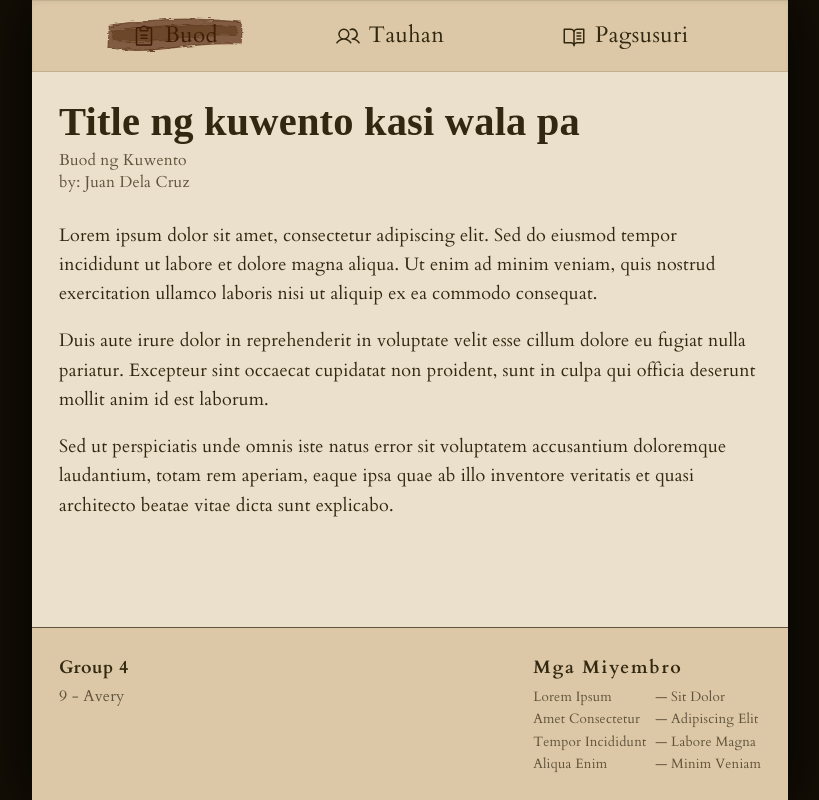
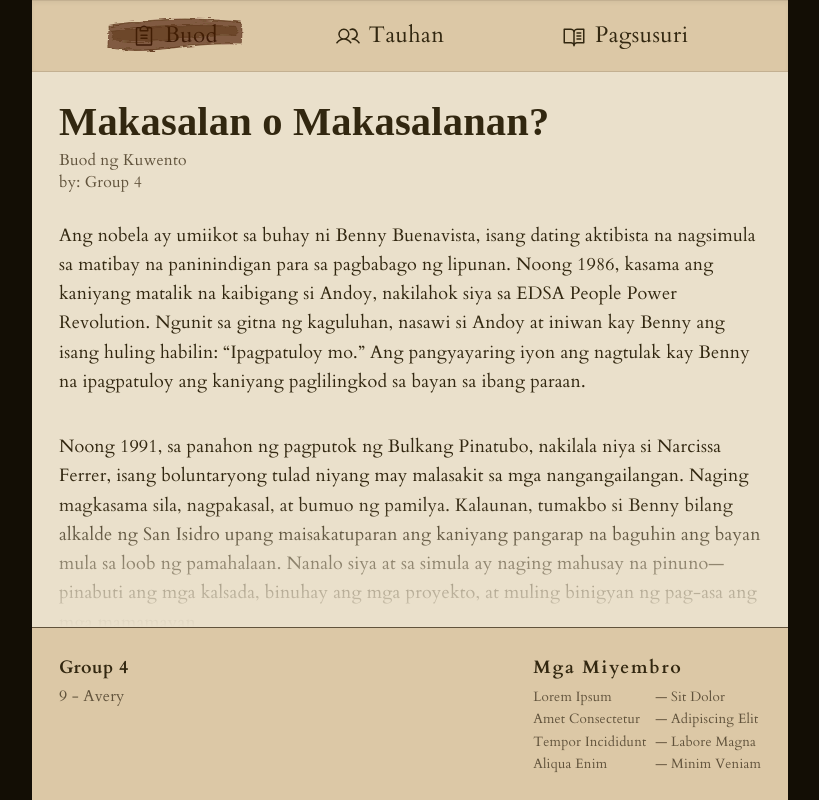
Before and after one commit to D4RKMTR0/group4-story, a React (Vite) app: page /buod in a window 1280 px wide. Shown: the whole page, without its empty margins (230-1049 px from the left). Built offline with nearby package versions, Linux system fonts and the light colour scheme; a web font is replaced by a local one.

Commit message:
feat: add story summary and character profiles

```diff
--- a/src/App.tsx
+++ b/src/App.tsx
@@ -2,6 +2,7 @@ import { createBrowserRouter, RouterProvider, Navigate } from 'react-router';
 import AppLayout from './layouts/AppLayout';
 import Buod from './pages/Buod';
 import NotFound from './pages/NotFound';
+import Tauhan from './pages/Tauhan';
 
 const router = createBrowserRouter([
   {
@@ -18,7 +19,7 @@ const router = createBrowserRouter([
       },
       {
         path: 'tauhan',
-        element: <p>Tauhan</p>,
+        element: <Tauhan />,
       },
       {
         path: 'pagsusuri',
--- /dev/null
+++ b/src/context/ScrollContext.tsx
@@ -0,0 +1,20 @@
+import { createContext, useContext, useState } from 'react';
+
+interface ScrollContextType {
+  topThreshold: number;
+  setTopThreshold: (threshold: number) => void;
+}
+
+const ScrollContext = createContext<ScrollContextType>({
+  topThreshold: 10,
+  setTopThreshold: () => {},
+});
+
+export const useScrollThreshold = (threshold: number) => {
+  const { setTopThreshold } = useContext(ScrollContext);
+  useState(() => {
+    setTopThreshold(threshold);
+  });
+};
+
+export default ScrollContext;
--- a/src/layouts/AppLayout.tsx
+++ b/src/layouts/AppLayout.tsx
@@ -1,18 +1,61 @@
+import { useState, useRef, createContext } from 'react';
 import { Outlet } from 'react-router';
 import Navbar from '../components/Navbar';
 import Footer from '../components/Footer';
 
+// Export context so it can be used in pages
+export const ScrollThresholdContext = createContext({
+  setTopThreshold: (_val: number) => {},
+});
+
 function AppLayout() {
+  const fadeSize = '128px';
+  const [showTopFade, setShowTopFade] = useState(false);
+  const [showBottomFade, setShowBottomFade] = useState(true);
+  const [topThreshold, setTopThreshold] = useState(10); // Default fallback
+  const scrollRef = useRef<HTMLDivElement>(null);
+
+  const handleScroll = () => {
+    const el = scrollRef.current;
+    if (!el) return;
+
+    const { scrollTop, scrollHeight, clientHeight } = el;
+    const scrollPercentage = (scrollTop / (scrollHeight - clientHeight)) * 100;
+
+    setShowTopFade(scrollPercentage > topThreshold);
+
+    const isNearBottom = scrollTop + clientHeight >= scrollHeight - 20;
+    setShowBottomFade(!isNearBottom);
+  };
+
+  const getMaskImage = () => {
+    const top = showTopFade ? 'transparent' : 'black';
+    const bottom = showBottomFade ? 'transparent' : 'black';
+    return `linear-gradient(to bottom, ${top}, black ${showTopFade ? fadeSize : '0px'}, black ${showBottomFade ? `calc(100% - ${fadeSize})` : '100%'}, ${bottom})`;
+  };
+
   return (
-    <div className="flex min-h-screen justify-center bg-(--bg-darker) py-0">
-      <main className="relative flex min-h-screen w-full flex-1 flex-col overflow-hidden bg-(--bg) text-(--text) shadow-[0_0_50px_rgba(0,0,0,0.8)] sm:max-w-2xl">
+    <ScrollThresholdContext.Provider value={{ setTopThreshold }}>
+      <div className="flex h-screen justify-center bg-(--bg-darker) py-0 overflow-hidden">
+        <main className="relative flex h-full w-full flex-col bg-(--bg) text-(--text) shadow-[0_0_50px_rgba(0,0,0,0.8)] sm:max-w-2xl">
           <Navbar />
-        <div className="min-w-0 flex-1 p-6">
+
+          <div
+            ref={scrollRef}
+            onScroll={handleScroll}
+            className="min-h-0 flex-1 overflow-y-auto p-6"
+            style={{
+              maskImage: getMaskImage(),
+              WebkitMaskImage: getMaskImage()
+            }}
+          >
             <Outlet />
           </div>
+
           <Footer />
         </main>
       </div>
+    </ScrollThresholdContext.Provider>
   );
 }
 
--- a/src/pages/Buod.tsx
+++ b/src/pages/Buod.tsx
@@ -2,29 +2,56 @@ function Buod() {
   return (
     <article>
       <h1 className="font-handwritten text-4xl font-bold text-(--text)">
-        Title ng kuwento kasi wala pa
+        Makasalan o Makasalanan?
       </h1>
       <p className="mt-1 text-sm text-(--text-muted)">Buod ng Kuwento</p>
-      <p className="text-sm text-(--text-muted)">by: Juan Dela Cruz</p>
+      <p className="text-sm text-(--text-muted)">by: Group 4</p>
 
-      <div className="mt-6 flex flex-col gap-4 font-display text-base leading-relaxed">
+      <div className="mt-6 flex flex-col gap-8 font-display text-base leading-relaxed">
         <p>
-          Lorem ipsum dolor sit amet, consectetur adipiscing elit. Sed do
-          eiusmod tempor incididunt ut labore et dolore magna aliqua. Ut enim ad
-          minim veniam, quis nostrud exercitation ullamco laboris nisi ut
-          aliquip ex ea commodo consequat.
+          Ang nobela ay umiikot sa buhay ni Benny Buenavista, isang dating aktibista na nagsimula sa matibay
+          na paninindigan para sa pagbabago ng lipunan. Noong 1986, kasama ang kaniyang matalik na kaibigang si Andoy,
+          nakilahok siya sa EDSA People Power Revolution. Ngunit sa gitna ng kaguluhan, nasawi si Andoy at iniwan kay
+          Benny ang isang huling habilin: “Ipagpatuloy mo.” Ang pangyayaring iyon ang nagtulak kay Benny na ipagpatuloy
+          ang kaniyang paglilingkod sa bayan sa ibang paraan.
         </p>
         <p>
-          Duis aute irure dolor in reprehenderit in voluptate velit esse cillum
-          dolore eu fugiat nulla pariatur. Excepteur sint occaecat cupidatat non
-          proident, sunt in culpa qui officia deserunt mollit anim id est
-          laborum.
+          Noong 1991, sa panahon ng pagputok ng Bulkang Pinatubo, nakilala niya si Narcissa Ferrer, isang boluntaryong
+          tulad niyang may malasakit sa mga nangangailangan. Naging magkasama sila, nagpakasal, at bumuo ng pamilya.
+          Kalaunan, tumakbo si Benny bilang alkalde ng San Isidro upang maisakatuparan ang kaniyang pangarap na baguhin
+          ang bayan mula sa loob ng pamahalaan. Nanalo siya at sa simula ay naging mahusay na pinuno—pinabuti ang mga
+          kalsada, binuhay ang mga proyekto, at muling binigyan ng pag-asa ang mga mamamayan.
         </p>
         <p>
-          Sed ut perspiciatis unde omnis iste natus error sit voluptatem
-          accusantium doloremque laudantium, totam rem aperiam, eaque ipsa quae
-          ab illo inventore veritatis et quasi architecto beatae vitae dicta
-          sunt explicabo.
+          Subalit sa likod ng kaniyang tagumpay ay may mga taong naghahangad na gamitin ang kaniyang kapangyarihan.
+          Nakilala niya sina Don Segundo, Don Benigno, at Angelo, mga makapangyarihang personalidad na konektado sa isang
+          sindikato. Sa pamamagitan ng mga alok na pondo, impluwensiya, at suporta, unti-unti nilang nahikayat si Benny
+          na makilahok sa mga gawaing labag sa kaniyang dating prinsipyo. Sa una, maliit lamang ang kaniyang mga
+          kompromiso—pagpirma sa mga dokumento, pagbibigay ng pabor, at pananahimik—ngunit kalaunan ay naging bahagi na
+          siya ng sistemang dati niyang kinamumuhian.
+        </p>
+        <p>
+          Ang pagbabagong iyon ay nagdulot ng pagkasira ng kaniyang relasyon sa bayan at sa sarili. Lalong naging
+          mapanganib ang sitwasyon nang tangkaing saktan ng isa sa mga kasamahan ng sindikato ang kaniyang anak na si
+          Elsie. Sa pagkakataong iyon, nanaig ang kaniyang pagiging ama at tuluyang nagising ang kaniyang konsensya.
+          Napagtanto niyang hindi lamang niya ipinagkanulo ang kaniyang mga prinsipyo kundi inilagay rin niya sa panganib
+          ang sarili niyang pamilya.
+        </p>
+        <p>
+          Tumakas si Benny at nagtago kasama ang kaniyang pamilya. Sa kaniyang pag-iisa, hinarap niya ang kaniyang mga
+          pagkakamali at napagtanto na hindi sapat ang pagsisisi. Kailangan niyang akuin ang pananagutan at ilantad ang
+          katotohanan. Kaya nag-ipon siya ng mga dokumento at ebidensiyang maglalantad sa sindikato.
+        </p>
+        <p>
+          Ngunit bago niya maisuko ang mga ito sa mga awtoridad, siya ay dinukot ng mga tauhan ni Don Segundo.
+          Sinunog ang mga ebidensiya at pinatay si Benny. Sa kaniyang mga huling sandali, naalala niya sina Andoy,
+          Narcissa, at ang kaniyang mga anak. Sa kabila ng kaniyang kamatayan, namatay siyang may malinis nang konsensya
+          matapos piliing harapin ang katotohanan.
+        </p>
+        <p>
+          Sa huli, ang kuwento ni Benny ay hindi lamang kuwento ng isang politikong nahulog sa katiwalian. Isa itong
+          kuwento ng isang taong naligaw sa dilim, ngunit bago tuluyang magwakas ang kaniyang buhay ay piniling muling
+          hanapin ang liwanag.
         </p>
       </div>
     </article>
--- /dev/null
+++ b/src/pages/Tauhan.tsx
@@ -0,0 +1,87 @@
+function Tauhan() {
+  return (
+    <article className="space-y-10 pb-6 font-display text-base leading-relaxed">
+      <div>
+        <h1 className="font-handwritten text-4xl font-bold text-(--text)">
+          Mga Tauhan ng Kuwento
+        </h1>
+        <p className="mt-1 text-sm text-(--text-muted)">Gabay sa mga karakter</p>
+      </div>
+
+      {/* Pamilyang Buenavista Section */}
+      <section className="space-y-6">
+        <h2 className="font-handwritten text-2xl font-bold tracking-wide text-(--text)">
+          Pamilyang Buenavista
+        </h2>
+
+        <div className="space-y-6">
+          <div>
+            <h3 className="font-bold text-(--text)">Benny Makasalan</h3>
+            <p className="mt-1 text-sm text-(--text-muted)">
+              Ang pangunahing tauhan. Dating aktibista na naging alkalde ng San Isidro. Nagsimula siyang may mabuting hangarin ngunit naligaw dahil sa kapangyarihan at katiwalian. Sa huli, pinili niyang harapin ang kaniyang mga kasalanan at ilantad ang katotohanan.
+            </p>
+          </div>
+
+          <div>
+            <h3 className="font-bold text-(--text)">Narcissa Ferrer</h3>
+            <p className="mt-1 text-sm text-(--text-muted)">
+              Asawa ni Benny at ina ng kanilang mga anak. Siya ang nagsisilbing ilaw, sandigan, at simbolo ng pag-asa sa pamilya at sa buhay ni Benny.
+            </p>
+          </div>
+
+          <div>
+            <h3 className="font-bold text-(--text)">Andoy</h3>
+            <p className="mt-1 text-sm text-(--text-muted)">
+              Matalik na kaibigan ni Benny noong panahon ng EDSA People Power Revolution. Namatay siya habang ipinaglalaban ang kanilang mga paniniwala. Ang kaniyang huling salita na “Ipagpatuloy mo” ang naging mahalagang inspirasyon ni Benny.
+            </p>
+          </div>
+
+          <div>
+            <h3 className="font-bold text-(--text)">Elsie</h3>
+            <p className="mt-1 text-sm text-(--text-muted)">
+              Anak nina Benny at Narcissa. Ang panganib na nangyari sa kaniya ang naging pagkagising ng konsensya ni Benny at nagtulak sa kaniya na tuluyang talikuran ang sindikato.
+            </p>
+          </div>
+
+          <div>
+            <h3 className="font-bold text-(--text)">Kingly at Bethy</h3>
+            <p className="mt-1 text-sm text-(--text-muted)">
+              Mga anak nina Benny at Narcissa. Sila ay kumakatawan sa pamilya at kinabukasang nais protektahan ni Benny.
+            </p>
+          </div>
+        </div>
+      </section>
+
+      <section className="space-y-6 pt-2">
+        <h2 className="font-handwritten text-2xl font-bold tracking-wide text-(--text)">
+          Mga Sindikato
+        </h2>
+
+        <div className="space-y-6">
+          <div>
+            <h3 className="font-bold text-(--text)">1. Don Segundo Antonio</h3>
+            <p className="mt-1 text-sm text-(--text-muted)">
+              Isa sa pinakamakapangyarihang miyembro ng sindikato. Siya ang kumakatawan sa manipulasyon, kapangyarihan, at katiwalian. Siya rin ang nanguna sa pagpapatahimik kay Benny nang tangkain nitong lumaban. Kinakatawan niya ang mapang-api at tiwaling uring naghahari.
+            </p>
+          </div>
+
+          <div>
+            <h3 className="font-bold text-(--text)">2. Angelo Pelaez Nepomuceno</h3>
+            <p className="mt-1 text-sm text-(--text-muted)">
+              Hango sa “El Filibusterismo” ni Dr. Jose Rizal bilang sakim, social-climbing na negosyanteng Pilipino. Isa pang kasapi ng sindikato na nakipag-ugnayan kay Benny tungkol sa mga proyekto at kasunduang may kapalit. Siya rin ang tauhang nagtangkang pumasok sa silid ni Elsie.
+            </p>
+          </div>
+
+          <div>
+            <h3 className="font-bold text-(--text)">3. Don Benigno Alvarez</h3>
+            <p className="mt-1 text-sm text-(--text-muted)">
+              Isang politikong labis na tiwali at mahilig magmanipula. Ang kanyang karakter ay nagsisilbing isang nakapangingilabot at makabagong "Satanas sa Lupa" na gumagamit ng kanyang impluwensyang politikal, yaman, at kapangyarihan upang pagsamantalahan ang mga mahihirap at panatilihin ang kontrol sa lipunan.
+            </p>
+          </div>
+        </div>
+      </section>
+    </article>
+  );
+}
+
+export default Tauhan;
```
Lines whose indentation alone changed are shown as unchanged.
